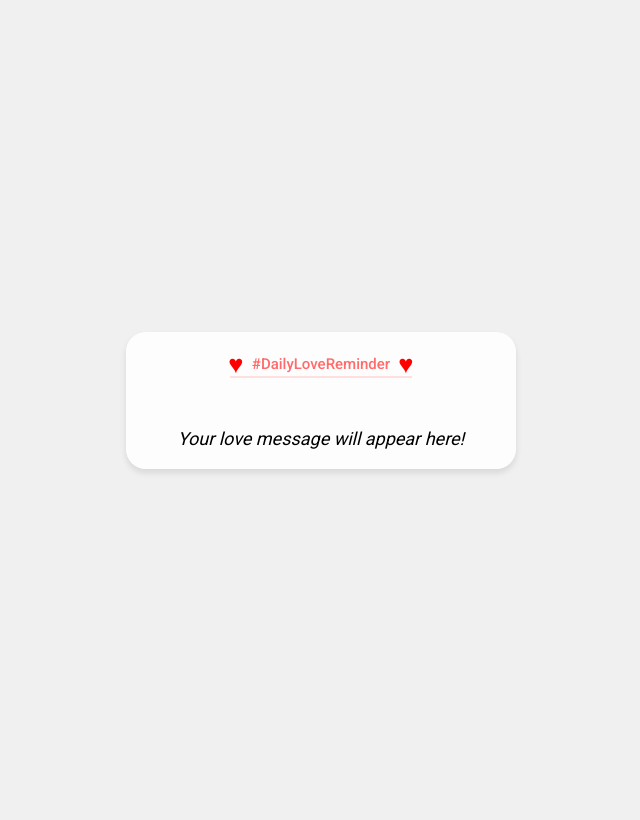
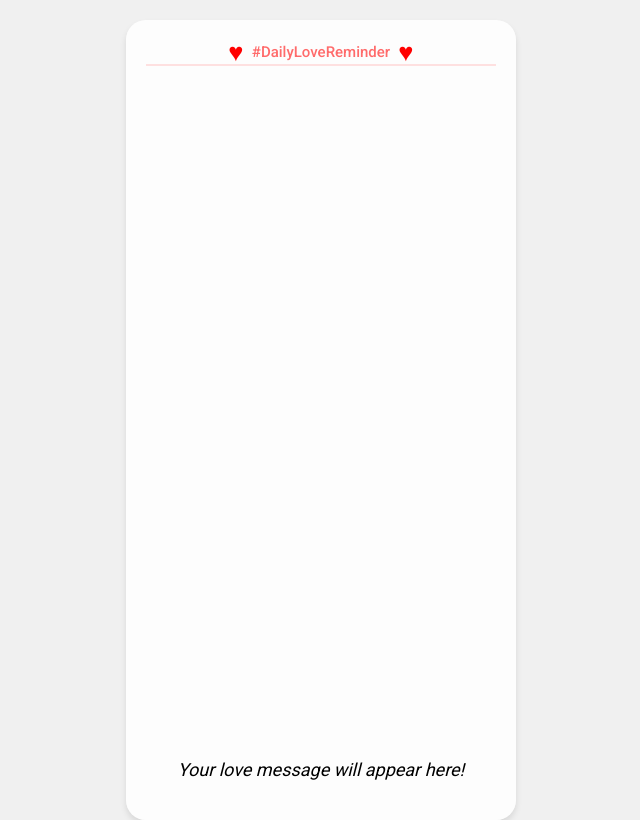
Before and after one commit to Jarnito/DailyLoveReminder, a website: page index.html in a window 1280 px wide. Shown: the whole page, without its empty margins (319-959 px from the left). Drawn offline with Linux system fonts and the light colour scheme; no server answers.

Commit message:
UI changes

```diff
--- a/styles.css
+++ b/styles.css
@@ -5,7 +5,7 @@ body {
     display: flex;
     justify-content: center;
     align-items: center;
-    min-height: 100vh;
+    height: 100vh;
     margin: 0;
     padding: 20px;
     background-color: #f0f0f0;
@@ -17,22 +17,26 @@ body {
     position: relative;
     width: 100%;
     max-width: 350px;
+    height: 100%;
+    max-height: calc(100vh - 40px);
     margin: auto;
     text-align: center;
     padding: 20px;
-    background-color: rgba(255, 255, 255, 0.9);  /* 0.9 is 90% visible */;
+    background-color: rgba(255, 255, 255, 0.9);
     border-radius: 20px;
-    box-shadow: 0 4px 6px rgba(0, 0, 0, 0.1);  /* Subtle shadow */
+    box-shadow: 0 4px 6px rgba(0, 0, 0, 0.1);
     display: flex;
-    justify-content: center;
+    justify-content: space-between;
     align-items: center;
     flex-direction: column;
+    overflow: hidden;
 }
 
 #loveMessage {
     text-align: center;
     font-size: 18px;
     font-style: italic;
+    margin: 20px 0;
 }
 
 .heart {
@@ -53,15 +57,18 @@ body {
     justify-content: center;
     align-items: center;
     flex-direction: row;
-    margin-bottom: 50px;
-    border-bottom: 2px solid rgba(255, 107, 107, 0.2);  /* Subtle separator */
+    margin-bottom: 20px;
+    border-bottom: 2px solid rgba(255, 107, 107, 0.2);
+    width: 100%;
 }
 
 #image {
     max-width: 100%;
+    max-height: 50vh;
     height: auto;
-    margin-top: 50px;
+    margin-top: 20px;
     border-radius: 20px;
+    object-fit: contain;
 }
 
 @keyframes heartbeat {
```
